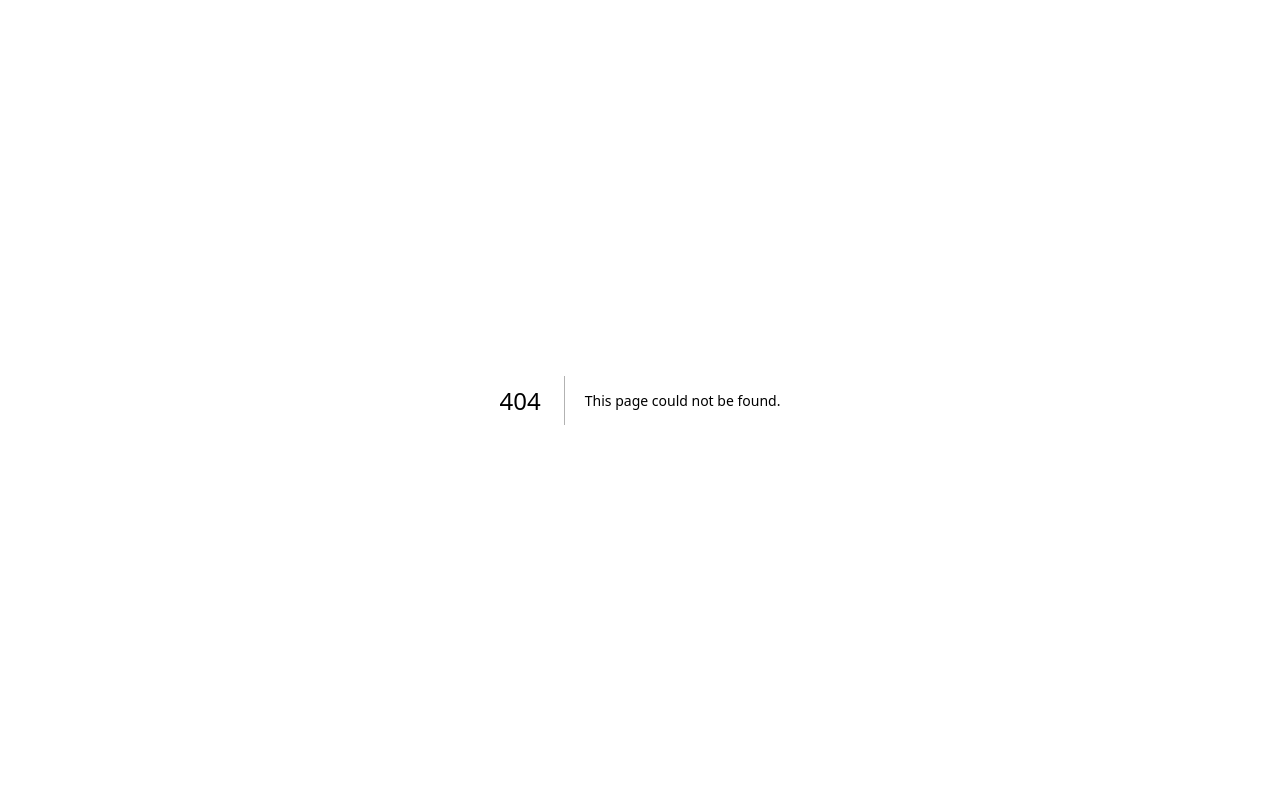
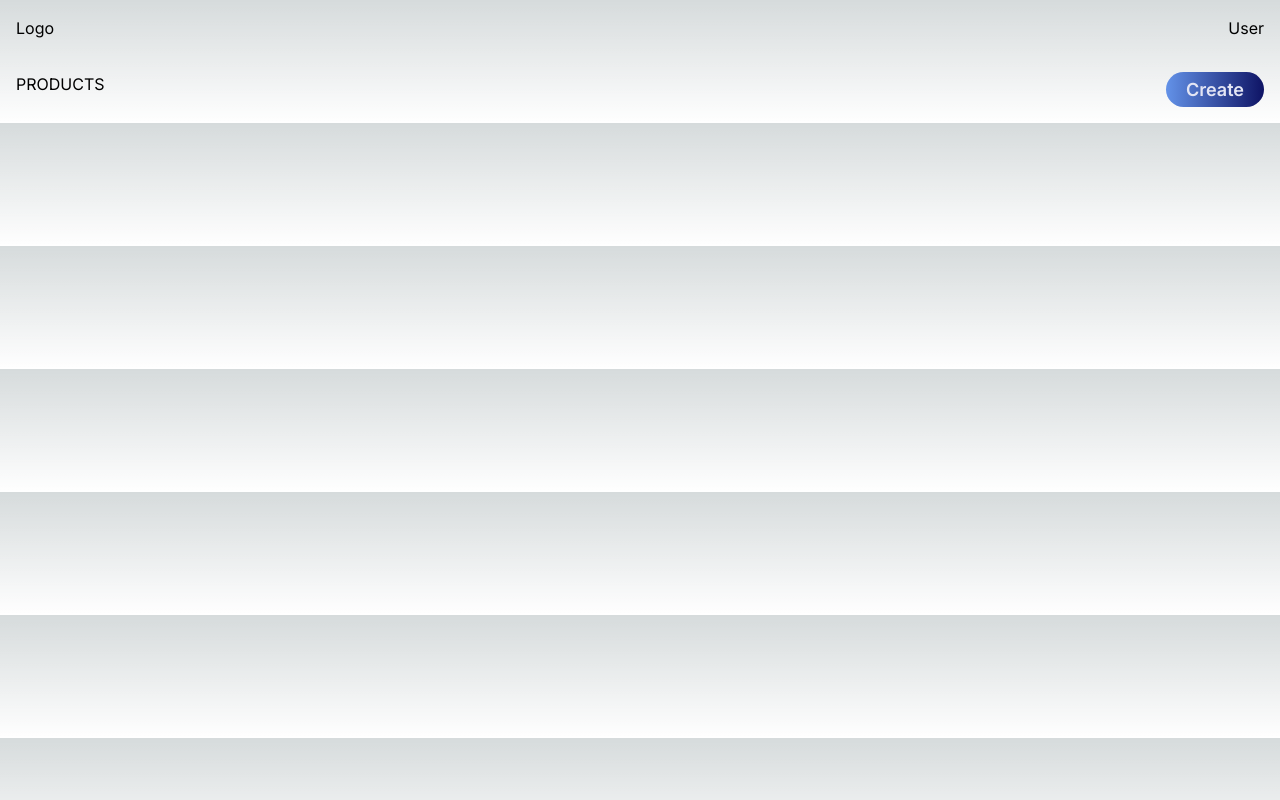
Before and after one commit to faisol6/my-next, a Next.js app: page /list in a window 1280 px wide. Before the commit this address had no page. Built offline with nearby package versions, Linux system fonts and the light colour scheme.

Commit message:
connect api

```diff
--- a/src/app/components/listItem.tsx
+++ /dev/null
@@ -1,25 +0,0 @@
-"use client"; // 👈 use it here
-import { getAllProduct } from "@/services/product";
-import React, { useEffect } from "react";
-
-const ListItem = () => {
-  useEffect(() => {
-    getDataInfo();
-  }, []);
-
-  const getDataInfo = async () => {
-    try {
-      const res = await getAllProduct();
-      console.log("res====>", res);
-    } catch (err) {
-      console.log("err next", err);
-    }
-  };
-  return (
-    <div className="grid justify-items-stretch">
-      <div className="justify-self-center">ListItem</div>
-    </div>
-  );
-};
-
-export default ListItem;
--- a/src/app/globals.css
+++ b/src/app/globals.css
@@ -31,3 +31,37 @@
     text-wrap: balance;
   }
 }
+
+.my-text-area {
+  border: 1px solid lightgrey;
+  border-radius: 4px;
+  padding: 1vh;
+  height: 15vh;
+  width: 100%;
+  transition: ease-in-out 3ms;
+}
+
+.my-input {
+  border: 1px solid lightgrey;
+  border-radius: 4px;
+  padding: 1vh;
+  width: 100%;
+  transition: ease-in-out 3ms;
+}
+
+.my-text-area:focus,
+.my-text-area:active,
+.my-text-area:hover,
+.my-text-area:focus-visible,
+.my-input:focus,
+.my-input:active,
+.my-input:hover,
+.my-input:focus-visible {
+  border: 1px solid #6392e8;
+  outline: #6392e8 auto 1px;
+}
+
+div:where(.swal2-container) button:where(.swal2-styled).swal2-confirm {
+  font-size: 1.6vh !important;
+  width: 10vh !important;
+}
--- /dev/null
+++ b/src/app/header.tsx
@@ -0,0 +1,12 @@
+import React from "react";
+
+const Header = () => {
+  return (
+    <div className="grid grid-cols-2 py-[2vh]">
+      <div className="flex justify-start pl-[2vh]">Logo</div>
+      <div className="flex justify-end pr-[2vh]">User</div>
+    </div>
+  );
+};
+
+export default Header;
--- a/src/app/layout.tsx
+++ b/src/app/layout.tsx
@@ -1,6 +1,7 @@
 import type { Metadata } from "next";
 import { Inter } from "next/font/google";
 import "./globals.css";
+import Header from "./header";
 
 const inter = Inter({ subsets: ["latin"] });
 
@@ -16,7 +17,10 @@
 }>) {
   return (
     <html lang="en">
-      <body className={inter.className}>{children}</body>
+      <body className={inter.className}>
+        <Header/>
+        {children}
+      </body>
     </html>
   );
 }
--- /dev/null
+++ b/src/app/list/item/[item].tsx
@@ -0,0 +1,9 @@
+import React from 'react'
+
+const Items = () => {
+  return (
+    <div>Items</div>
+  )
+}
+
+export default Items
--- /dev/null
+++ b/src/app/list/page.tsx
@@ -0,0 +1,70 @@
+"use client"; // 👈 use it here
+import Button from "@/components/button";
+import { createContentApi } from "@/services/content_api";
+import React from "react";
+import Swal from "sweetalert2";
+
+const List = () => {
+  const createContent = async (data: { title: string; desc: string }) => {
+    try {
+      const res = await createContentApi(data);
+      if(res.message) {
+        Swal.fire({
+          icon: "error",
+          title: "Your content cannot create",
+          showConfirmButton: false,
+          timer: 1800
+        });
+      } else {
+        Swal.fire({
+          icon: "success",
+          title: "Your content has been created",
+          showConfirmButton: false,
+          timer: 1800
+        });
+      }
+    } catch (error) {
+      console.log("createContent error", error);
+    }
+  };
+
+  return (
+    <div className="w-full grid grid-cols-2 py-[2vh]">
+      <div className="flex justify-start pl-[2vh]">PRODUCTS</div>
+      <div className="flex justify-end pr-[2vh]">
+        <Button
+          onClick={async () => {
+            const { value: formValues } = await Swal.fire({
+              title: "Create Content",
+              html: `
+                <div class='text-left font-bold text-lg pb-[1vh]'>Title</div>
+                <input placeholder='Title' id="swal-input1" class="my-input">
+                <div class='text-left font-bold text-lg pb-[1vh] pt-[2vh]'>Description</div>
+                <textarea placeholder='Description...' id="swal-input2" class="my-text-area">
+              `,
+              focusConfirm: false,
+              preConfirm: () => {
+                let title = (
+                  document.getElementById("swal-input1") as HTMLInputElement
+                )?.value;
+                let desc = (
+                  document.getElementById("swal-input2") as HTMLInputElement
+                )?.value;
+                const values = { title: title, desc: desc };
+                return values;
+              },
+            });
+
+            if(formValues){
+              createContent(formValues);
+            }
+          }}
+        >
+          Create
+        </Button>
+      </div>
+    </div>
+  );
+};
+
+export default List;
--- a/src/app/login/page.tsx
+++ b/src/app/login/page.tsx
@@ -1,8 +1,8 @@
 "use client"; // 👈 use it here
-import { onLogin } from "@/services/product";
+import { onLogin } from "@/services/content_api";
 import React, { useState } from "react";
 
-const page = () => {
+const Login = () => {
   const [userInfo, setUserInfo] = useState<{
     username: string;
     password: string;
@@ -73,4 +73,4 @@
   );
 };
 
-export default page;
+export default Login;
--- a/src/app/page.tsx
+++ b/src/app/page.tsx
@@ -1,11 +1,9 @@
-"use client"; // 👈 use it here
-import Image from "next/image";
-import ListItem from "./components/listItem";
+import List from "./list/page";
 
 export default function Home() {
   return (
     <main className="flex min-h-screen flex-col items-center justify-between p-24">
-      <ListItem />
+      <List/>
     </main>
   );
 }
--- /dev/null
+++ b/src/components/button.tsx
@@ -0,0 +1,25 @@
+import React from "react";
+
+const Button = (props: {
+  children: string | JSX.Element | JSX.Element[];
+  className?: string;
+  onClick?: () => void;
+}) => {
+  const { children, className = '', onClick } = props;
+
+  return (
+    <button
+      type="button"
+      className={`text-[#E3E5F4] transition-all duration-500 font-[600] text-[1.125rem] px-[2.5vh] py-[0.5vh]
+            bg-gradient-to-r to-[#6392E8] via-[#0E1364] from-[#6392E8] bg-size-200 bg-pos-0 hover:bg-pos-100 ${className}`}
+      onClick={() => {
+        onClick && onClick();
+      }}
+      style={{ borderRadius: "60px" }}
+    >
+      {children}
+    </button>
+  );
+};
+
+export default Button;
--- a/src/services/product.ts
+++ b/src/services/content_api.ts
@@ -9,11 +9,26 @@
   password: string;
 }
 
-export const getAllProduct = async () => {
+export const getAllContent = async () => {
   //   const queryString = createQueryString(qrs);
   //   const url = baseUrl + "url" + queryString;
   const url = baseUrl + "/todos/";
   const data = await fetchAPI({ url, method: "GET" });
+  console.log("data====>", data)
+  return data;
+};
+
+export const getContentId = async (id: number) => {
+  //   const queryString = createQueryString(qrs);
+  //   const url = baseUrl + "url" + queryString;
+  const url = baseUrl + `/todos/${id}`;
+  const data = await fetchAPI({ url, method: "GET" });
+  return data;
+};
+
+export const createContentApi = async (value?: { title: string; desc: string; }) => {
+  const url = baseUrl + `/todos/`;
+  const data = await fetchAPI({ url, method: "POST", body: value });
   return data;
 };
 
--- a/tailwind.config.ts
+++ b/tailwind.config.ts
@@ -13,6 +13,22 @@
         "gradient-conic":
           "conic-gradient(from 180deg at 50% 50%, var(--tw-gradient-stops))",
       },
+      colors: {
+        'midnight': '#060455',
+        'metal': '#9A99BA',
+        'light-grey': '#EBEBF7'
+      },
+      backgroundSize: {
+        'size-200': '200% 200%',
+      },
+      backgroundPosition: {
+        'pos-0': '0% 0%',
+        'pos-100': '100% 100%',
+      },
+      boxShadow: {
+        'defualt': 'rgba(60, 64, 67, 0.3) 0px 1px 0px 0px, rgba(60, 64, 67, 0.15) 0px 2px 8px 5px',
+        'top-shadow': 'rgba(17, 17, 26, 0.1) 0px -7px 8px',
+      }
     },
   },
   plugins: [],
```
Also changed, not shown: package.json (+5 -4 lines), 1 other file (tests, documents, lock files or other folders).
